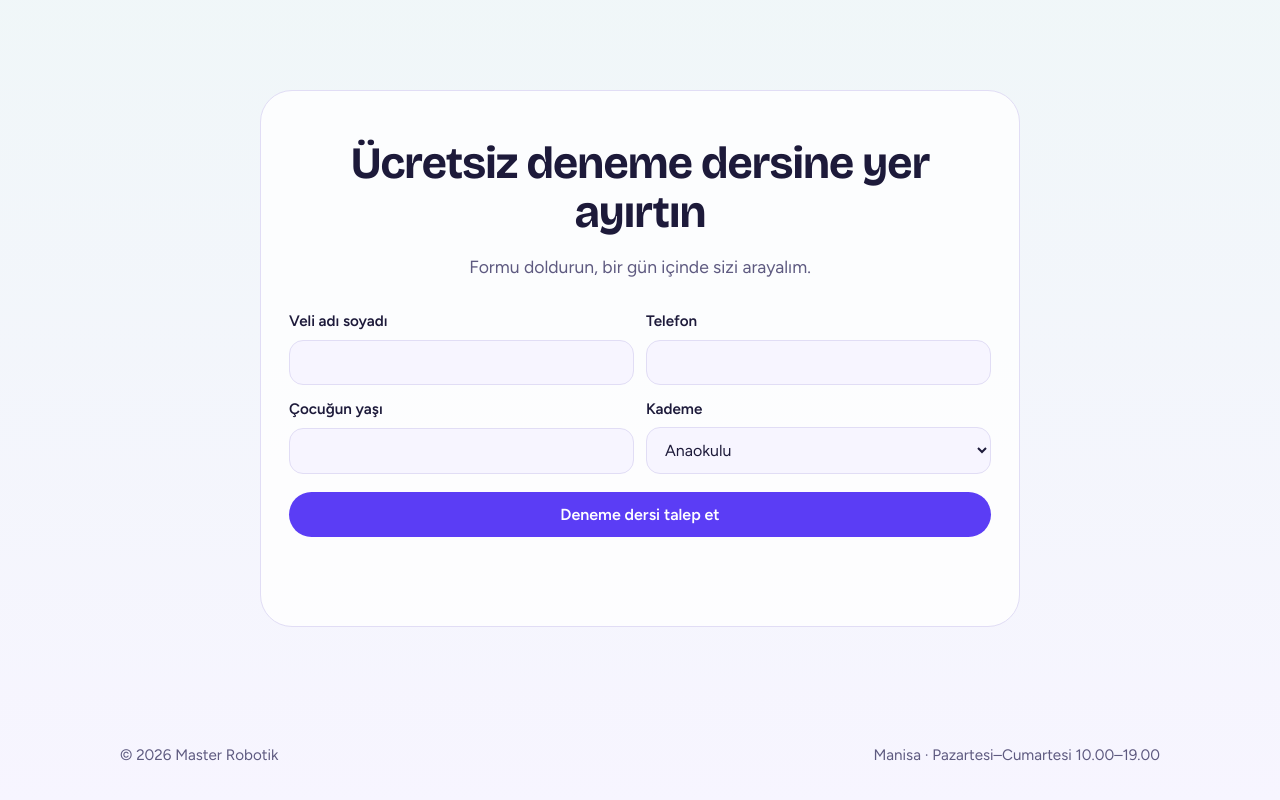
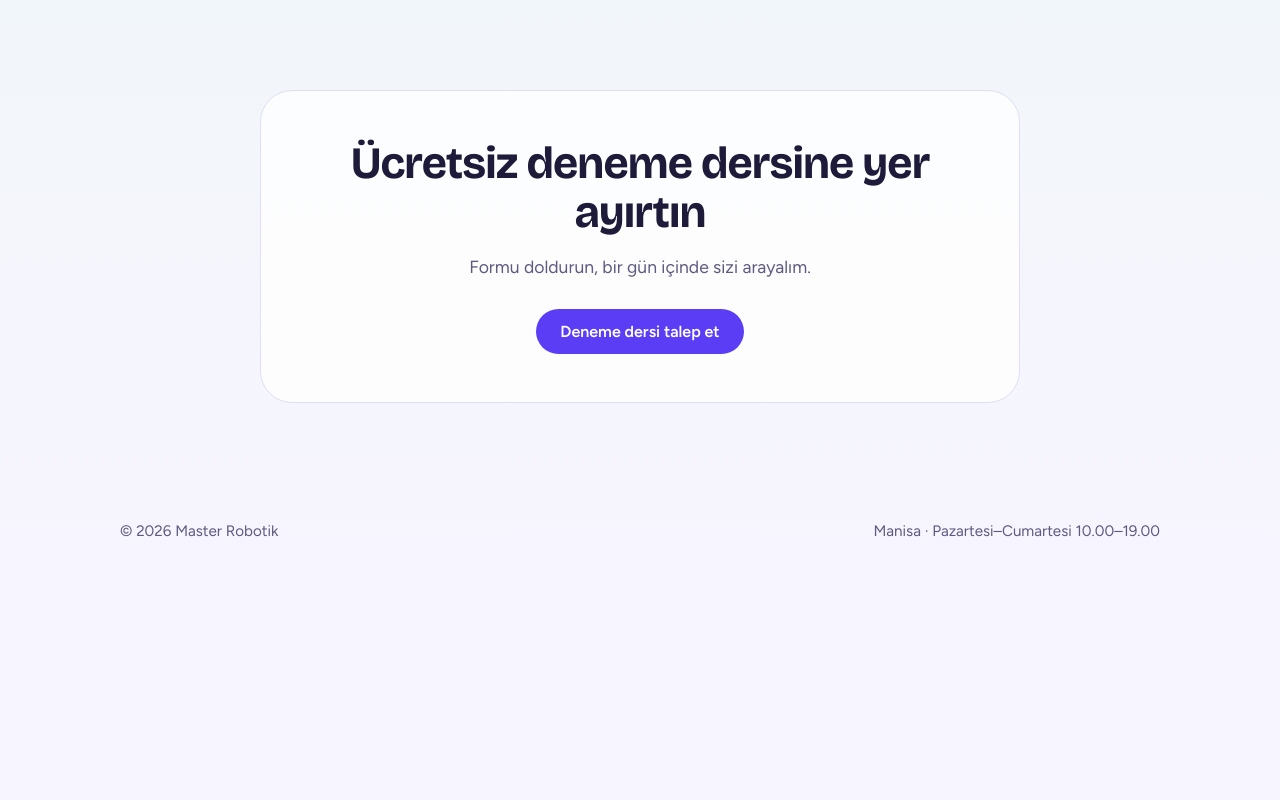
Before and after one commit to ibrahimisik45/master-robotik, a plain HTML site: page index.html in a window 1280 px wide. Shown: the part 2480-3280 px from the top of the page. After the commit the page ends 3060 px from the top, so only its background shows below. Drawn offline with nearby package versions, Linux system fonts and the light colour scheme.

Commit message:
Replace internal form with external request link
Updated the form section to link to an external request form instead of using an internal form.

```diff
--- a/index.html
+++ b/index.html
@@ -130,14 +130,7 @@ footer{padding:36px 0;color:var(--mute);font-size:.95rem}footer .w{display:flex;
 <section id="kayit"><div class="w"><div class="cta c">
 <h2>Ücretsiz deneme dersine yer ayırtın</h2>
 <p class="lead">Formu doldurun, bir gün içinde sizi arayalım.</p>
-<form id="f">
-<label>Veli adı soyadı<input required name="v" autocomplete="name"></label>
-<label>Telefon<input required type="tel" name="t" autocomplete="tel"></label>
-<label>Çocuğun yaşı<input required type="number" min="4" max="18" name="y"></label>
-<label>Kademe<select name="k"><option>Anaokulu</option><option>İlkokul</option><option>Ortaokul</option><option>Lise</option></select></label>
-<button class="btn" type="submit">Deneme dersi talep et</button>
-</form>
-<p id="ok" role="status"></p>
+<p style="margin-top:28px"><a class="btn" href="https://forms.gle/T2ymedsTmxXVJS646" target="_blank" rel="noopener">Deneme dersi talep et</a></p>
 </div></div></section>
 
 <footer><div class="w"><span>© 2026 Master Robotik</span><span>Manisa · Pazartesi–Cumartesi 10.00–19.00</span></div></footer>
@@ -146,8 +139,7 @@ footer{padding:36px 0;color:var(--mute);font-size:.95rem}footer .w{display:flex;
 var tabs=document.querySelectorAll('.tab'),panels=document.querySelectorAll('.panel');
 tabs.forEach(function(t,i){t.addEventListener('click',function(){
 tabs.forEach(function(x,j){x.setAttribute('aria-selected',i===j);panels[j].hidden=i!==j});});});
-document.getElementById('f').addEventListener('submit',function(e){e.preventDefault();
-document.getElementById('ok').textContent='Talebiniz alındı. Sizi en kısa sürede arayacağız.';this.reset();});
+
 </script>
 </body>
 </html>
```
